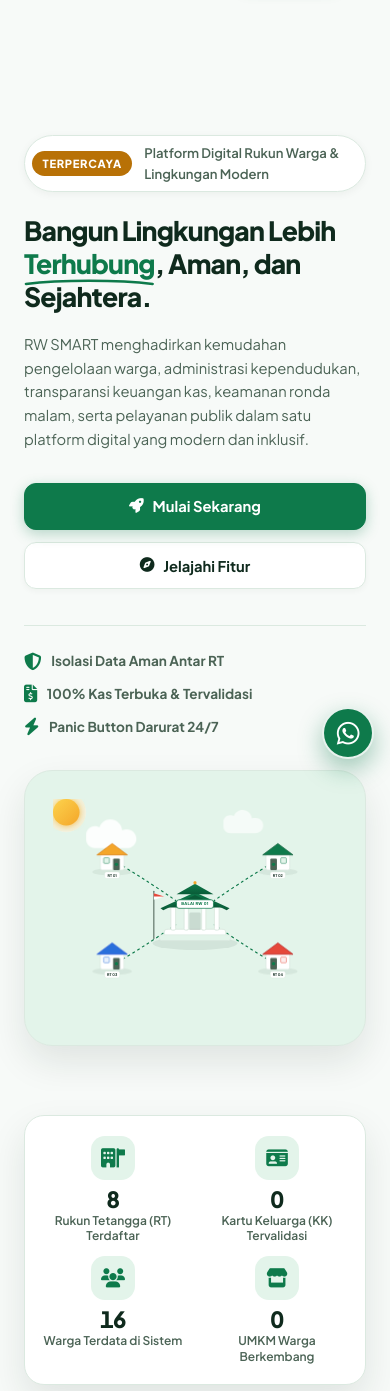
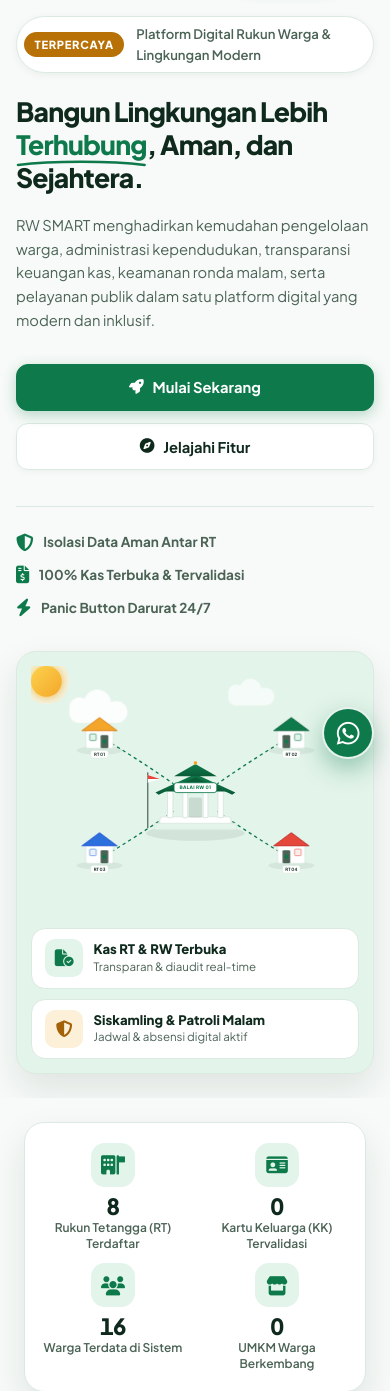
Before and after one commit to titisrisma0-cmd/risma-rt, a Laravel app: page / in a window 390 px wide. Shown: the part 65-1456 px from the top of the page. Run offline with Laravel 12, Linux system fonts and the light colour scheme; data comes from the database, SQL or seed files in the repository; data that the repository does not hold is empty.

Commit message:
fix(landing): remove duplicate header offset, compact hero padding, responsive floating badges

```diff
--- a/public/css/theme-welcome.css
+++ b/public/css/theme-welcome.css
@@ -27,6 +27,7 @@
     --info: #2a6fdb;
     --info-soft: #eaf1fc;
     --on-primary: #ffffff;
+    --header-h: 74px;
 
     /* Semantic Compatibility */
     --page-bg: var(--bg);
@@ -155,7 +156,7 @@ html {
 }
 
 section[id], [id] {
-    scroll-margin-top: 74px;
+    scroll-margin-top: var(--header-h, 74px);
 }
 
 body {
@@ -608,8 +609,9 @@ h1, h2, h3, h4, h5, h6 {
    HERO SECTION
    ========================================================================== */
 .hero-section {
-    padding-top: 135px;
-    padding-bottom: 45px;
+    padding-top: clamp(16px, 2.5vw, 36px);
+    padding-bottom: clamp(24px, 4vw, 45px);
+    min-height: auto !important;
     position: relative;
     overflow: hidden;
 }
@@ -786,14 +788,14 @@ h1, h2, h3, h4, h5, h6 {
 }
 
 .floating-badge.top-badge {
-    top: -24px;
-    left: -20px;
+    top: -18px;
+    left: 16px;
     animation: bob 3.5s ease-in-out infinite;
 }
 
 .floating-badge.bottom-badge {
-    bottom: -22px;
-    right: -16px;
+    bottom: -18px;
+    right: 16px;
     animation: bob 4.2s ease-in-out 1.5s infinite; /* distinct delay */
 }
 
@@ -1340,17 +1342,144 @@ h1, h2, h3, h4, h5, h6 {
     .steps-grid { grid-template-columns: repeat(2, 1fr); }
 }
 
-@media (max-width: 991.98px) {
-    .hero-container { grid-template-columns: 1fr; gap: 2rem; }
-    .hero-title { font-size: clamp(2rem, 5.5vw, 2.6rem); }
-    .nav-menu { display: none !important; }
-    .stats-grid-card { grid-template-columns: repeat(2, 1fr); gap: 1.25rem; }
-    .roles-grid { grid-template-columns: 1fr; }
-    .security-box { grid-template-columns: 1fr; padding: 2rem 1.5rem; gap: 1.5rem; }
-    .footer-grid { grid-template-columns: repeat(2, 1fr); gap: 1.5rem; }
+@media (max-width: 1023.98px) {
+    :root {
+        --header-h: 65px;
+    }
+    section[id], [id] {
+        scroll-margin-top: 65px;
+    }
+    .hero-container {
+        grid-template-columns: 1fr;
+        gap: 2rem;
+    }
+    .hero-title {
+        font-size: clamp(2rem, 5.5vw, 2.6rem);
+    }
+    .nav-menu {
+        display: none !important;
+    }
+    .stats-grid-card {
+        grid-template-columns: repeat(2, 1fr);
+        gap: 1.25rem;
+    }
+    .roles-grid {
+        grid-template-columns: 1fr;
+    }
+    .security-box {
+        grid-template-columns: 1fr;
+        padding: 2rem 1.5rem;
+        gap: 1.5rem;
+    }
+    .footer-grid {
+        grid-template-columns: repeat(2, 1fr);
+        gap: 1.5rem;
+    }
+
+    /* Requirement 3: Floating Badges below 1024px stay inside illustration column without absolute escape */
+    .hero-visual-wrapper {
+        width: 100%;
+        max-width: 580px;
+        margin: 0 auto;
+    }
+    .hero-svg-frame {
+        position: relative !important;
+        overflow: visible !important;
+        display: flex !important;
+        flex-direction: column !important;
+        gap: 12px !important;
+        padding: 1.25rem !important;
+    }
+    .hero-illustration-svg {
+        order: 1 !important;
+        width: 100% !important;
+        height: auto !important;
+    }
+    .floating-badge {
+        position: static !important;
+        animation: none !important;
+        width: 100% !important;
+        max-width: 100% !important;
+        margin: 0 !important;
+        padding: 0.75rem 1rem !important;
+        border-radius: 14px !important;
+        box-shadow: var(--shadow-xs) !important;
+        border: 1px solid var(--border) !important;
+        background: var(--surface) !important;
+        display: flex !important;
+        align-items: center !important;
+    }
+    .floating-badge.top-badge {
+        order: 2 !important;
+        top: auto !important;
+        left: auto !important;
+        right: auto !important;
+        bottom: auto !important;
+    }
+    .floating-badge.bottom-badge {
+        order: 3 !important;
+        top: auto !important;
+        left: auto !important;
+        right: auto !important;
+        bottom: auto !important;
+    }
+}
+
+@media (min-width: 576px) and (max-width: 1023.98px) {
+    /* Tablet 2-column layout for badges under illustration */
+    .hero-svg-frame {
+        display: grid !important;
+        grid-template-columns: 1fr 1fr !important;
+        gap: 12px !important;
+        padding: 1.5rem !important;
+    }
+    .hero-illustration-svg {
+        grid-column: 1 / -1 !important;
+        order: 1 !important;
+    }
+    .floating-badge.top-badge {
+        grid-column: 1 !important;
+        order: 2 !important;
+    }
+    .floating-badge.bottom-badge {
+        grid-column: 2 !important;
+        order: 3 !important;
+    }
 }
 
 @media (max-width: 575.98px) {
+    /* Requirement 2: Hero padding-top reduced on HP (<= 24px distance) */
+    .hero-section {
+        padding-top: 16px !important;
+        padding-bottom: 24px !important;
+    }
+    .hero-container {
+        padding: 0 1rem !important;
+    }
+    .hero-svg-frame {
+        padding: 0.85rem !important;
+        gap: 10px !important;
+        border-radius: 20px !important;
+    }
+    .floating-badge {
+        display: flex !important;
+        padding: 0.65rem 0.85rem !important;
+        gap: 0.65rem !important;
+    }
+    .floating-badge-icon {
+        width: 38px !important;
+        height: 38px !important;
+        min-width: 38px !important;
+        min-height: 38px !important;
+        font-size: 1.05rem !important;
+        border-radius: 10px !important;
+    }
+    .floating-badge-title {
+        font-size: 0.82rem !important;
+    }
+    .floating-badge-sub {
+        font-size: 0.72rem !important;
+    }
     .hero-title { font-size: clamp(1.65rem, 6.8vw, 2.15rem); line-height: 1.25; }
     .hero-subtitle { font-size: 0.92rem; line-height: 1.6; }
     .hero-cta-group {
@@ -1409,7 +1538,4 @@ h1, h2, h3, h4, h5, h6 {
         text-align: center;
         gap: 0.75rem;
     }
-    .floating-badge {
-        display: none !important; /* Prevent horizontal overflow on narrow screens <= 360px */
-    }
 }
--- a/resources/views/auth/login.blade.php
+++ b/resources/views/auth/login.blade.php
@@ -94,6 +94,7 @@
             background-color: var(--bg);
             color: var(--ink);
             min-height: 100vh;
+            min-height: 100dvh;
             display: flex;
             align-items: center;
             justify-content: center;
--- a/resources/views/errors/404.blade.php
+++ b/resources/views/errors/404.blade.php
@@ -39,6 +39,7 @@
             background-color: var(--bg);
             color: var(--ink);
             min-height: 100vh;
+            min-height: 100dvh;
             display: flex;
             align-items: center;
             justify-content: center;
```
